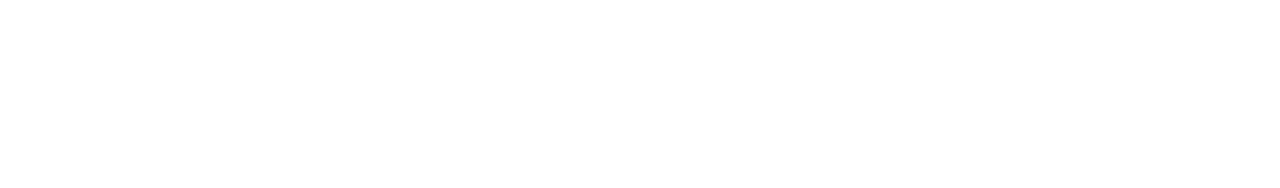
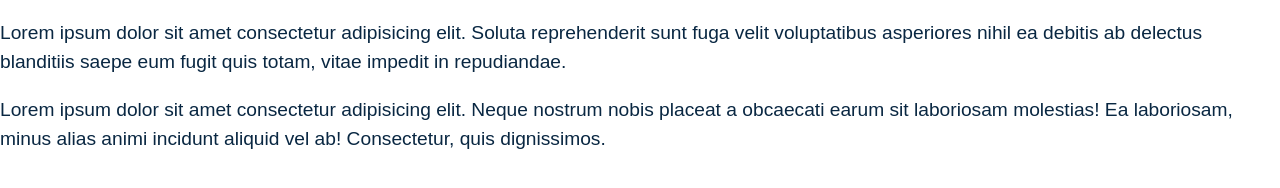
Before and after one commit to utfpr-cefwm/html5-boilerplate-2023-1, a website built with Parcel: page index.html in a window 1280 px wide. Built offline with nearby package versions, Linux system fonts and the light colour scheme.

Commit message:
Tipografia básica.

```diff
--- /dev/null
+++ b/css/main.css
@@ -0,0 +1,9 @@
+body {
+  font-family: Arial, Helvetica, sans-serif;
+  font-size: larger;
+}
+
+p {
+  color: #092742;
+  line-height: 1.5em;
+}
--- a/index.html
+++ b/index.html
@@ -18,6 +18,17 @@
 
   <body>
 
+    <p>
+      Lorem ipsum dolor sit amet consectetur adipisicing elit. Soluta reprehenderit
+      sunt fuga velit voluptatibus asperiores nihil ea debitis ab delectus blanditiis
+      saepe eum fugit quis totam, vitae impedit in repudiandae.
+    </p>
+    <p>
+      Lorem ipsum dolor sit amet consectetur adipisicing elit. Neque nostrum nobis
+      placeat a obcaecati earum sit laboriosam molestias! Ea laboriosam, minus alias
+      animi incidunt aliquid vel ab! Consectetur, quis dignissimos.
+    </p>
+
     <script src="js/main.js"></script>
 
   </body>
```
